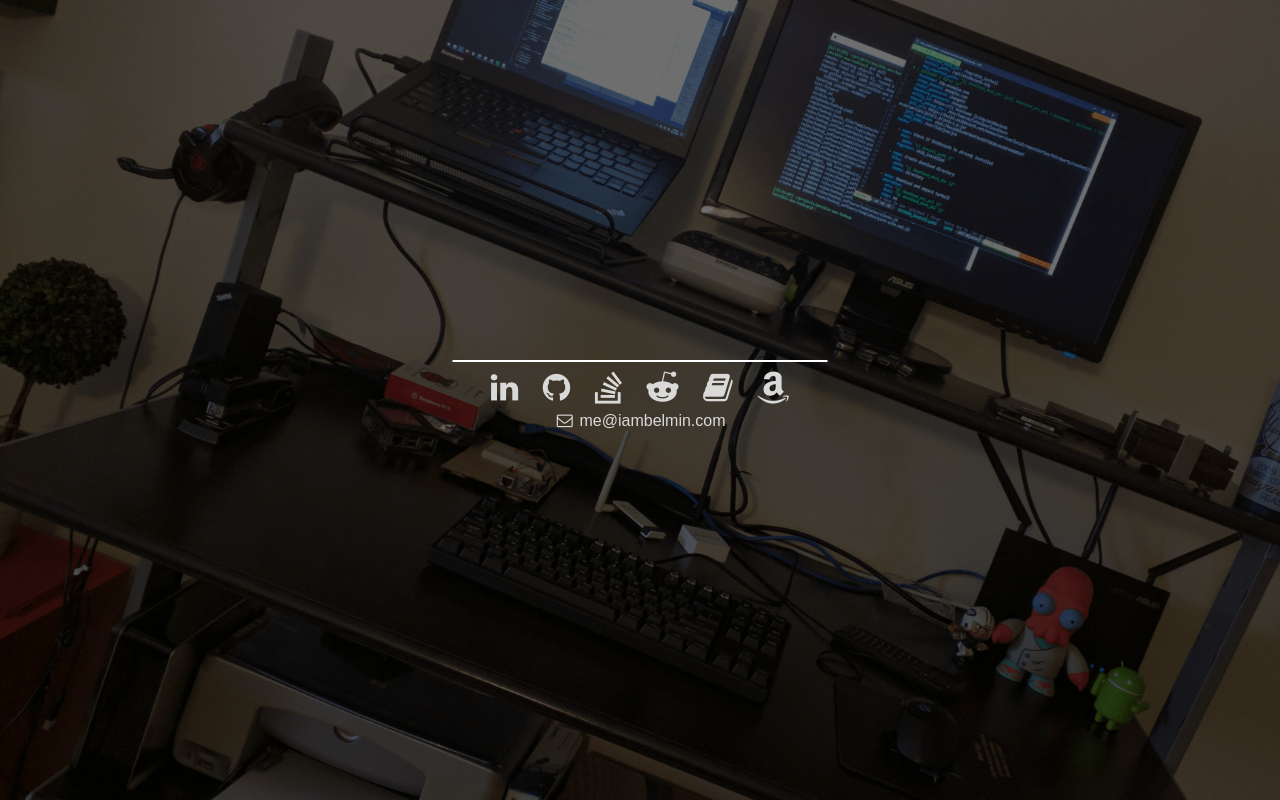
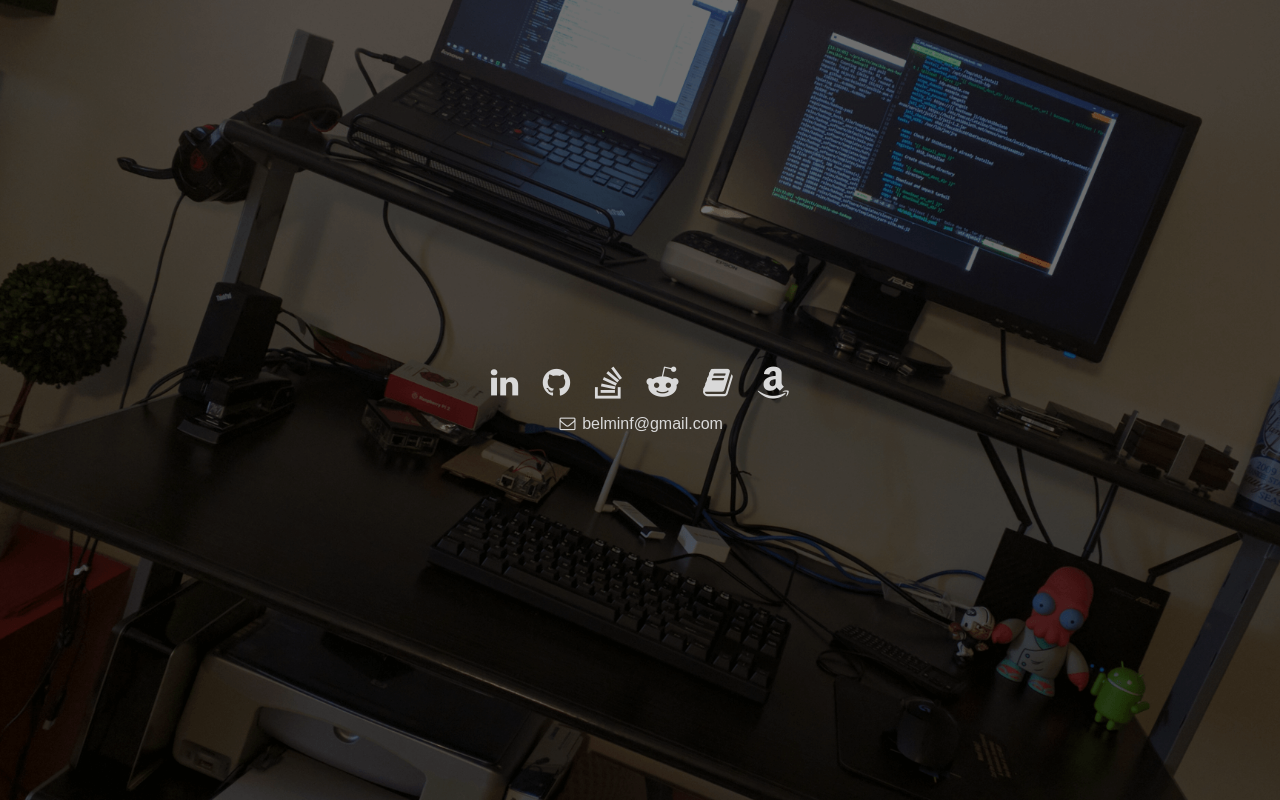
Before and after one commit to belminf/ansible-belm.info, a plain HTML site: page files/content/index.html in a window 1280 px wide. Drawn offline with nearby package versions, Linux system fonts and the light colour scheme; a web font is replaced by a local one.

Commit message:
cleaning up content

```diff
--- a/files/content/index.html
+++ b/files/content/index.html
@@ -63,7 +63,7 @@
         <li><a href="https://www.goodreads.com/user/show/22667162-belmin-fernandez"><i title="Goodreads" class="fa fa-book fa-2x"></i></a></li>
         <li><a href="http://www.amazon.com/wishlist/3IDARCJSVRVH9"><i title="Amazon Wishlist" class="fa fa-amazon fa-2x"></i></a></li>
       </ul>
-      <p id="email"><a href="mailto:&#109;&#101;&#064;&#105;&#097;&#109;&#098;&#101;&#108;&#109;&#105;&#110;&#046;&#099;&#111;&#109;"><i title="E-mail" class="fa fa-envelope-o fa-fw"></i> &#109;&#101;&#064;&#105;&#097;&#109;&#098;&#101;&#108;&#109;&#105;&#110;&#046;&#099;&#111;&#109;</a></p>
+      <p id="email"><a href='mailto&#58;bel%&#54;Di%6E%&#54;6&#64;g&#109;&#97;%6&#57;%6C&#46;c%6Fm'><i title="E-mail" class="fa fa-envelope-o fa-fw"></i> &#98;elm&#105;n&#102;&#64;gma&#105;l&#46;c&#111;&#109;</a></p>
     </div>
   </div>
 </body>
--- a/files/content/styles.css
+++ b/files/content/styles.css
@@ -69,7 +69,7 @@ body {
 /* links */
 #links {
   width: 375px;
-  border-top: 2px solid #fff;
+  border-top: 0;
   color: #d9d9d9;
   padding: 10px 0;
   margin: 32px auto;
@@ -97,5 +97,5 @@ a:focus {
 }
 
 #email {
-  margin: 2px 0 0;
+  margin: 10px 0 0;
 }
```
